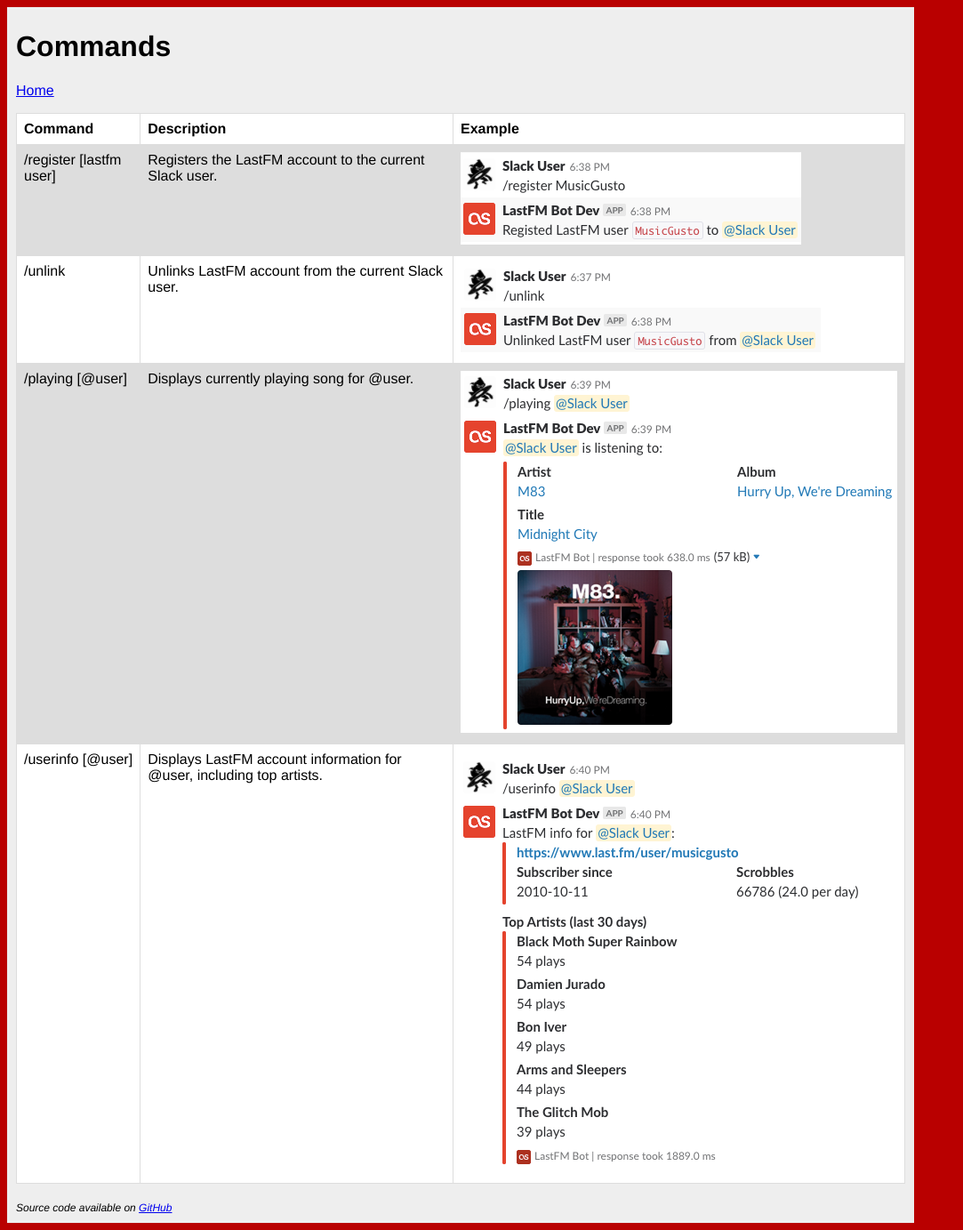
After one commit to pbhuss/lastbot, a Flask app: page /commands in a window 1280 px wide. The commit adds this page. Shown: the whole page at 89% size, without its empty margins (0-1083 px from the left). Run offline with Flask 2, Linux system fonts and the light colour scheme.

Commit message:
Updated webpage. /unlink command. Authentication for users page

```diff
--- a/lastbot.py
+++ b/lastbot.py
@@ -1,5 +1,7 @@
 import sqlite3
 import time
+from functools import wraps
+
 import pylast
 import yaml
 from datetime import datetime
@@ -13,10 +15,11 @@
 from pylast import LastFMNetwork
 
 
-__version__ = '0.0.1'
+__version__ = '0.0.2'
 
 
 app = Flask(__name__)
+app.config['TEMPLATES_AUTO_RELOAD'] = True
 
 
 def get_db():
@@ -63,6 +66,50 @@
         g.slack_verification_token = api_config['slack_verification_token']
 
     return g.slack_verification_token
+
+
+def get_admin_password():
+    if 'admin_password' not in g:
+        with open('api.yaml', 'r') as fp:
+            api_config = yaml.load(fp)
+        g.admin_password = api_config['admin_password']
+    return g.admin_password
+
+
+def check_auth(username, password):
+    """This function is called to check if a username /
+    password combination is valid.
+    """
+    return username == 'admin' and password == get_admin_password()
+
+
+def authenticate():
+    """Sends a 401 response that enables basic auth"""
+    return Response(
+        'Could not verify your access level for that URL.\n'
+        'You have to login with proper credentials',
+        status=401,
+        headers={'WWW-Authenticate': 'Basic realm="Login Required"'}
+    )
+
+
+def requires_auth(f):
+    @wraps(f)
+    def decorated(*args, **kwargs):
+        auth = request.authorization
+        if not auth or not check_auth(auth.username, auth.password):
+            return authenticate()
+        return f(*args, **kwargs)
+    return decorated
+
+
+def requires_token(f):
+    @wraps(f)
+    def decorated(*args, **kwargs):
+        if request.form.get('token') != get_verification_token():
+            return Response(status=400)
+        return f(*args, **kwargs)
+    return decorated
 
 
 def quote_user_id(user_id):
@@ -144,9 +191,8 @@
 
 
 @app.route('/playing', methods=['POST'])
+@requires_token
 def playing():
-    if request.form.get('token') != get_verification_token():
-        return Response(status=400)
     start_time = time.time()
     form_text = request.form.get('text')
     if form_text:
@@ -194,9 +240,8 @@
 
 
 @app.route('/userinfo', methods=['POST'])
+@requires_token
 def user_info():
-    if request.form.get('token') != get_verification_token():
-        return Response(status=400)
     start_time = time.time()
     form_text = request.form.get('text')
     if form_text:
@@ -284,9 +329,8 @@
 
 
 @app.route('/register', methods=['POST'])
+@requires_token
 def register():
-    if request.form.get('token') != get_verification_token():
-        return Response(status=400)
     team_id = request.form.get('team_id')
     user_id = request.form.get('user_id')
     lastfm_user = request.form.get('text')
@@ -333,7 +377,41 @@
             lastfm_user, quote_user_id(user_id))
 
 
+@app.route('/unlink', methods=['POST'])
+@requires_token
+def unlink():
+    team_id = request.form.get('team_id')
+    user_id = request.form.get('user_id')
+    if not all((team_id, user_id)):
+        return "Missing required field"
+
+    db = get_db()
+    c = db.cursor()
+
+    row = c.execute(
+        "SELECT id, lastfm_user FROM users WHERE team_id = ? AND user_id = ?",
+        (team_id, user_id,)
+    ).fetchone()
+    if row:
+        id_, lastfm_user, = row
+        c.execute(
+            "DELETE FROM users WHERE id = ?",
+            (id_,)
+        )
+        db.commit()
+        c.close()
+        return "Unlinked LastFM user `{}` from {}".format(
+            lastfm_user, quote_user_id(user_id))
+    else:
+        c.close()
+        return get_response(
+            ResponseType.EPHEMERAL,
+            'No account registered to {}'.format(quote_user_id(user_id))
+        )
+
+
 @app.route('/users')
+@requires_auth
 def users():
     c = get_db().cursor()
     rows = c.execute("SELECT * FROM users;").fetchall()
@@ -342,5 +420,10 @@
     return render_template('users.html', users=rows)
 
 
+@app.route('/commands')
+def commands():
+    return render_template('commands.html')
+
+
 if __name__ == '__main__':
     app.run()
--- a/static/style.css
+++ b/static/style.css
@@ -1,18 +1,43 @@
 body {
     font-family: "Helvetica Neue", Helvetica, Arial, sans-serif;
+    background-color: #b90000;
 }
 
 table {
     border-collapse: collapse;
-    width: 800px;
 }
 
 td, th {
     border: 1px solid #dddddd;
     text-align: left;
+    vertical-align: top;
     padding: 8px;
 }
 
 tr:nth-child(even) {
     background-color: #dddddd;
 }
+
+tr:nth-child(odd) {
+    background-color: #ffffff;
+}
+
+ul {
+    list-style: square;
+}
+
+#box {
+    background-color: #eeeeee;
+    padding-left: 10px;
+    padding-right: 10px;
+    padding-bottom: 10px;
+    padding-top: 5px;
+    width: 1000px;
+}
+
+#footer {
+    margin-top: 20px;
+    margin-bottom: 0px;
+    font-style: italic;
+    font-size: 12px;
+}
--- /dev/null
+++ b/templates/base.html
@@ -0,0 +1,19 @@
+<!DOCTYPE html>
+<html lang="en">
+<head>
+    <meta charset="UTF-8">
+    <title>{% block title %}{% endblock %} | LastBot</title>
+    <link rel="stylesheet" href="{{ url_for('static', filename='style.css') }}">
+    <link rel="icon" href="{{ url_for('static', filename='lastfm.ico') }}">
+</head>
+<body>
+    <div id="box">
+        {% block body %}
+
+        {% endblock %}
+        <p id="footer">
+            Source code available on <a href="https://github.com/pbhuss/lastbot">GitHub</a>
+        </p>
+    </div>
+</body>
+</html>
--- /dev/null
+++ b/templates/commands.html
@@ -0,0 +1,33 @@
+{% extends "base.html" %}
+{% block title %}Commands{% endblock %}
+{% block body %}
+        <h1>Commands</h1>
+        <p><a href="/">Home</a></p>
+        <table>
+            <tr>
+                <th>Command</th>
+                <th>Description</th>
+                <th>Example</th>
+            </tr>
+            <tr>
+                <td>/register [lastfm user]</td>
+                <td>Registers the LastFM account to the current Slack user.</td>
+                <td><img src="{{ url_for('static', filename='register.png') }}" /></td>
+            </tr>
+            <tr>
+                <td>/unlink</td>
+                <td>Unlinks LastFM account from the current Slack user.</td>
+                <td><img src="{{ url_for('static', filename='unlink.png') }}" /></td>
+            </tr>
+            <tr>
+                <td>/playing [@user]</td>
+                <td>Displays currently playing song for @user.</td>
+                <td><img src="{{ url_for('static', filename='playing.png') }}" /></td>
+            </tr>
+            <tr>
+                <td>/userinfo [@user]</td>
+                <td>Displays LastFM account information for @user, including top artists.</td>
+                <td><img src="{{ url_for('static', filename='userinfo.png') }}" /></td>
+            </tr>
+        </table>
+{% endblock %}
```
Also changed, not shown: templates/index.html (+10 -14 lines), templates/users.html (+4 -11 lines), static/playing.png (added), static/register.png (added), static/unlink.png (added), static/userinfo.png (added).
